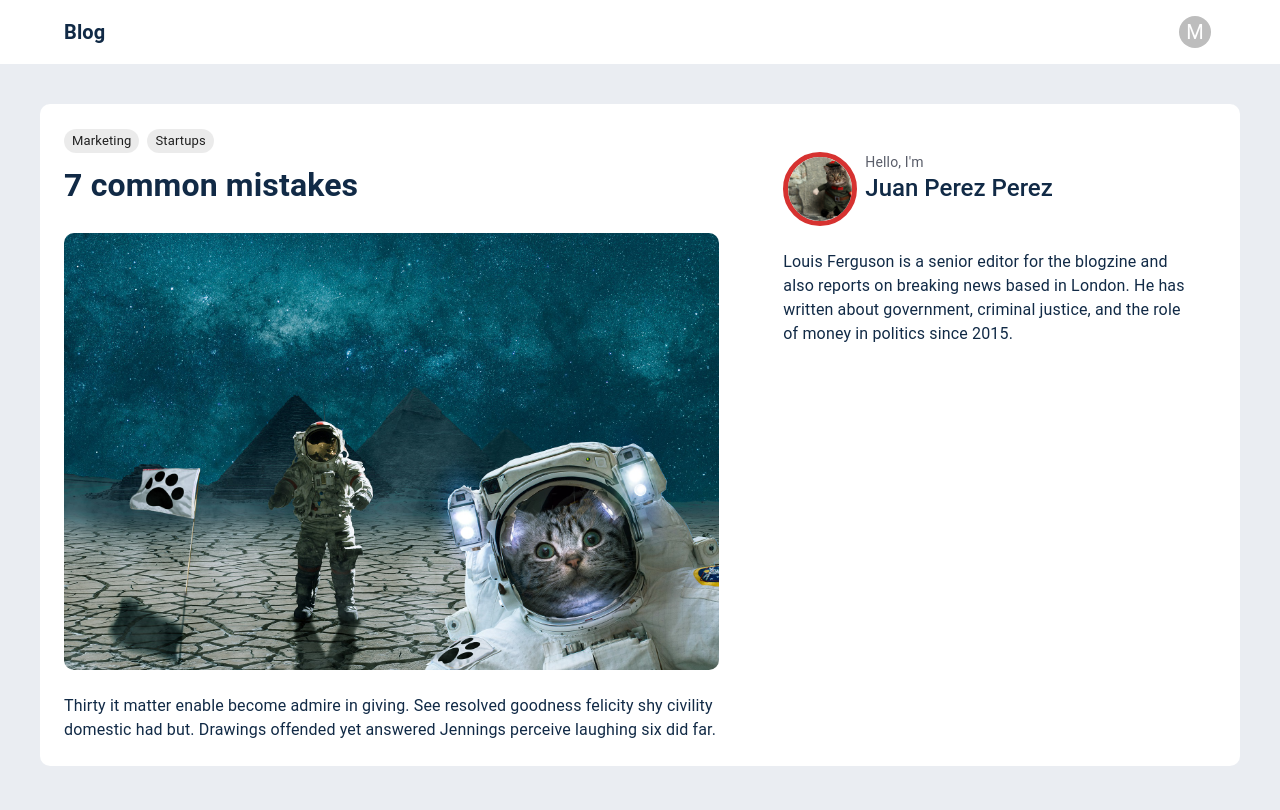
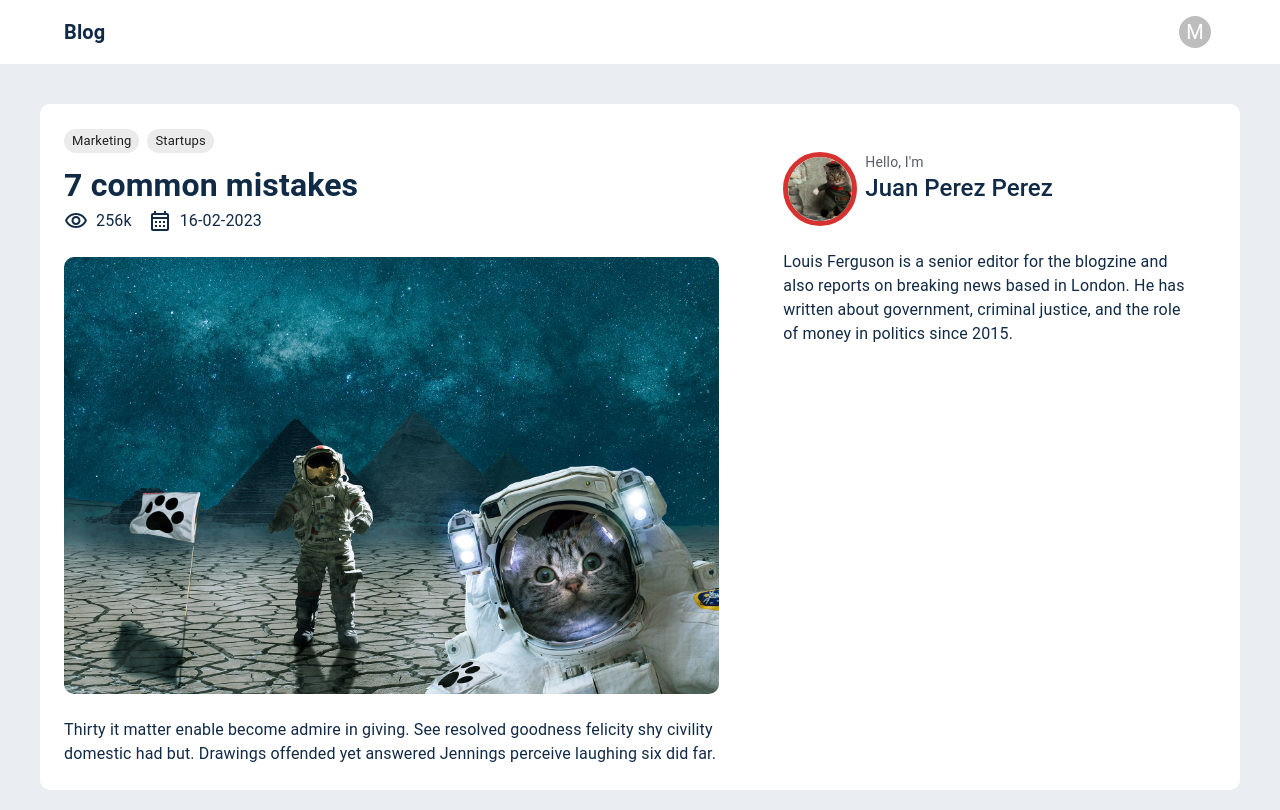
Before and after one commit to rocheredes/next-blog, a Next.js app: page /post/7-common-mistakes in a window 1280 px wide. Built offline with nearby package versions, Linux system fonts and the light colour scheme.

Commit message:
seccion de iconos debajo del titulo

```diff
--- a/components/posts/PostSingleContent.js
+++ b/components/posts/PostSingleContent.js
@@ -1,5 +1,6 @@
 import React from "react";
 import {Box, CardMedia, Chip, Typography} from "@mui/material";
+import {CalendarMonthOutlined, VisibilityOutlined} from "@mui/icons-material";
 
 
 export const PostSingleContent = ({post}) => {
@@ -21,6 +22,19 @@ export const PostSingleContent = ({post}) => {
                     sx={{fontWeight: 700, mt: 1}}>
                     {post.title}
                 </Typography>
+
+                <Box display="flex" align-items="center">
+                    <Box display="flex" align-items="center">
+                        <VisibilityOutlined/>
+                        <Typography ml={1}>256k</Typography>
+                    </Box>
+
+                    <Box display="flex" align-items="center" ml={2}>
+                        <CalendarMonthOutlined/>
+                        <Typography ml={1}>{post.createdAt}</Typography>
+                    </Box>
+
+                </Box>
 
             </Box>
 
```
